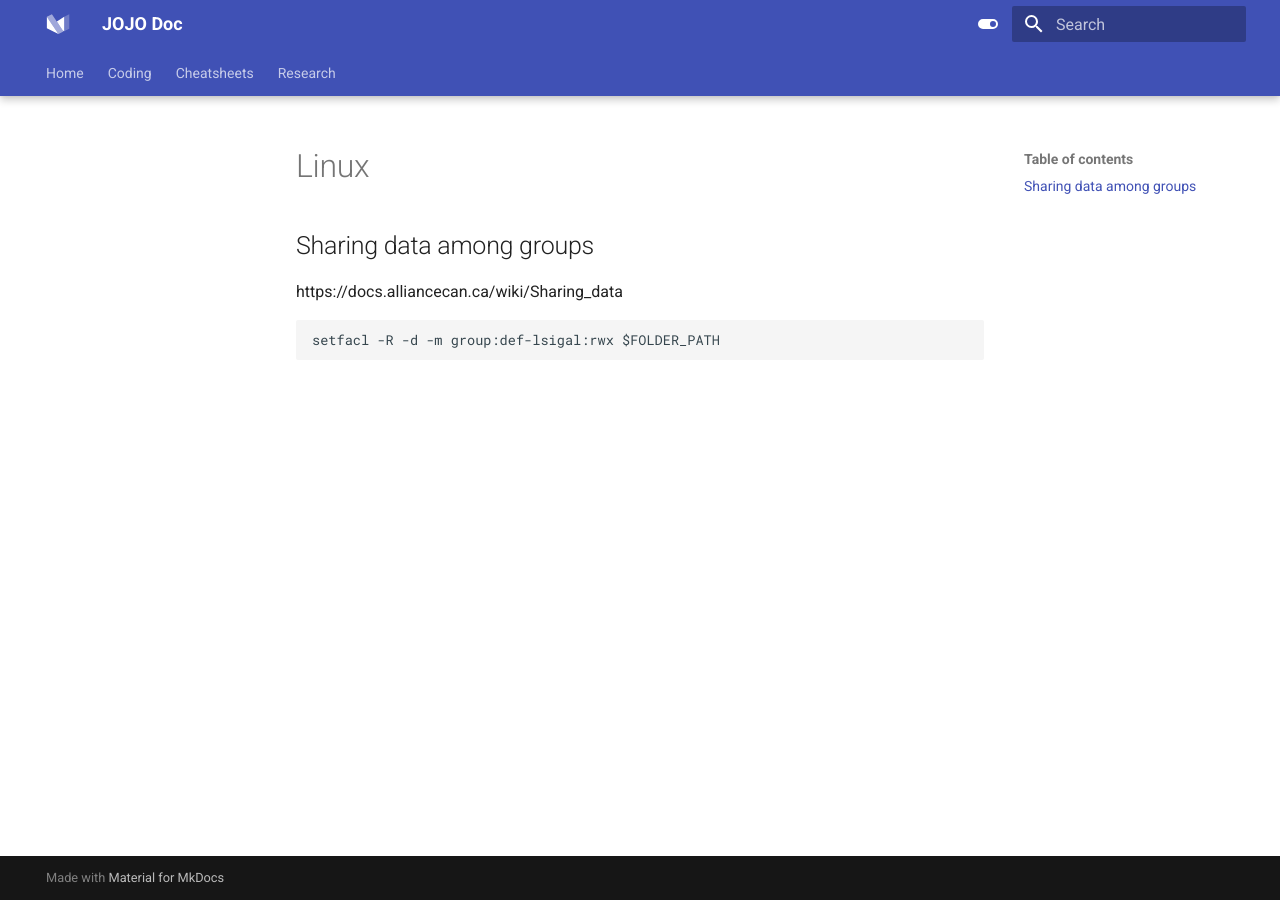
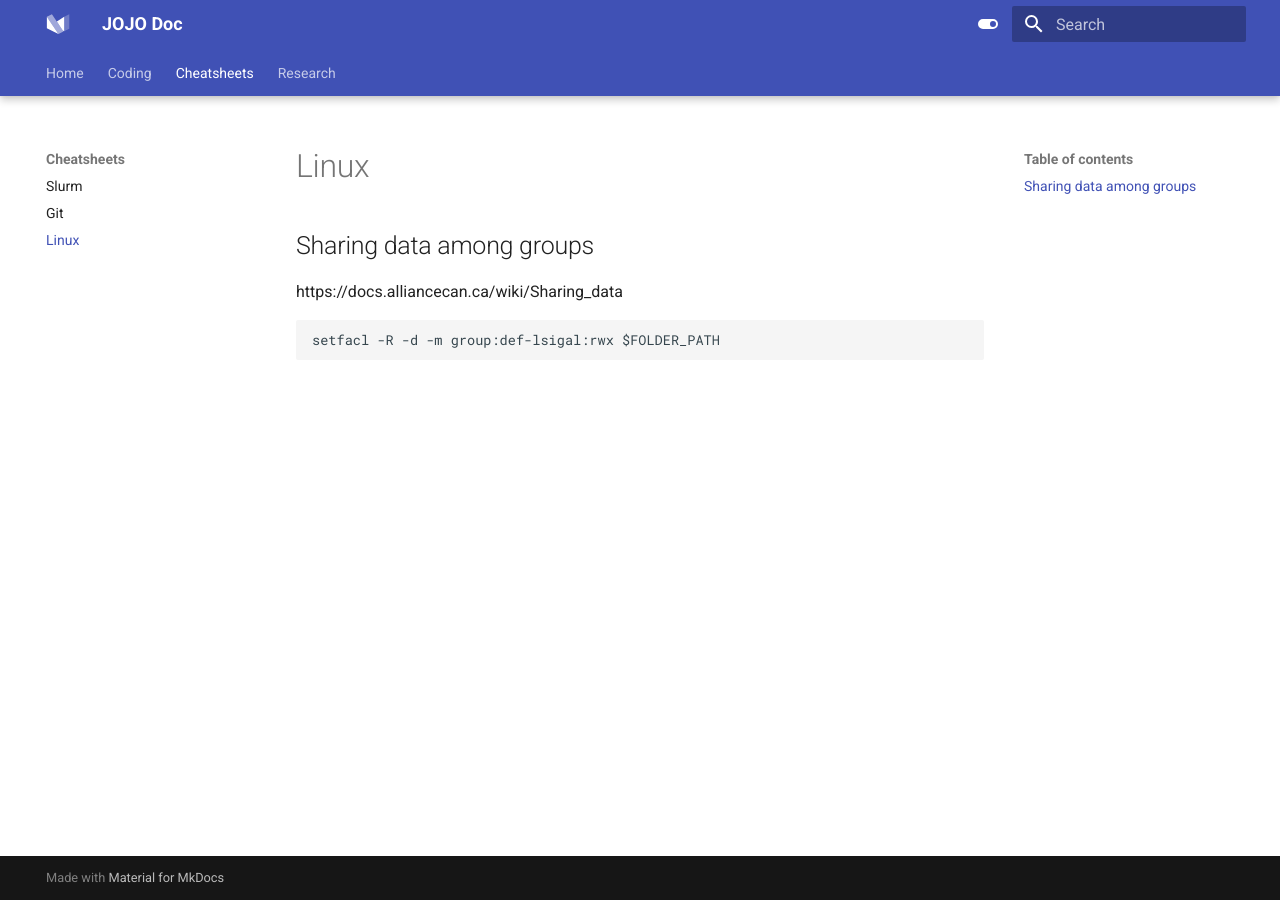
Before and after one commit to jojoml/jojodoc, an MkDocs documentation site: the page built from docs/coding/cheatsheets/linux.md, in a window 1280 px wide. Built offline with MkDocs 1.6.1 and Material for MkDocs 9.7.7, drawn with Linux system fonts in a browser that asks for light colours.

Commit message:
Update mkdocs.yml

```diff
--- a/mkdocs.yml
+++ b/mkdocs.yml
@@ -12,6 +12,7 @@ nav:
     - Cheatsheets:
       - Slurm: 'coding/cheatsheets/slurm.md'
       - Git: 'coding/cheatsheets/git.md'
+      - Linux: 'coding/cheatsheets/linux.md'
     - Research:
       - Latex: 'research/latex.md'
       - Softwares: 'research/softwares.md'
```
